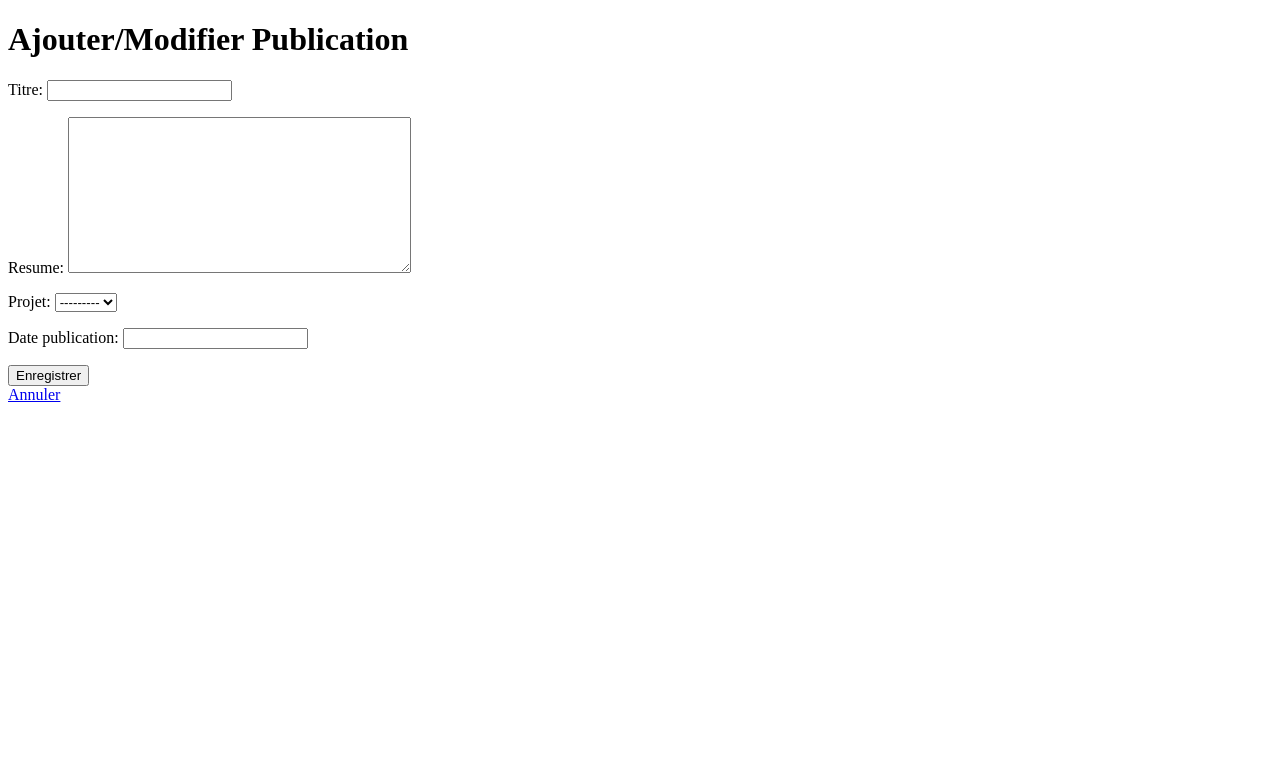
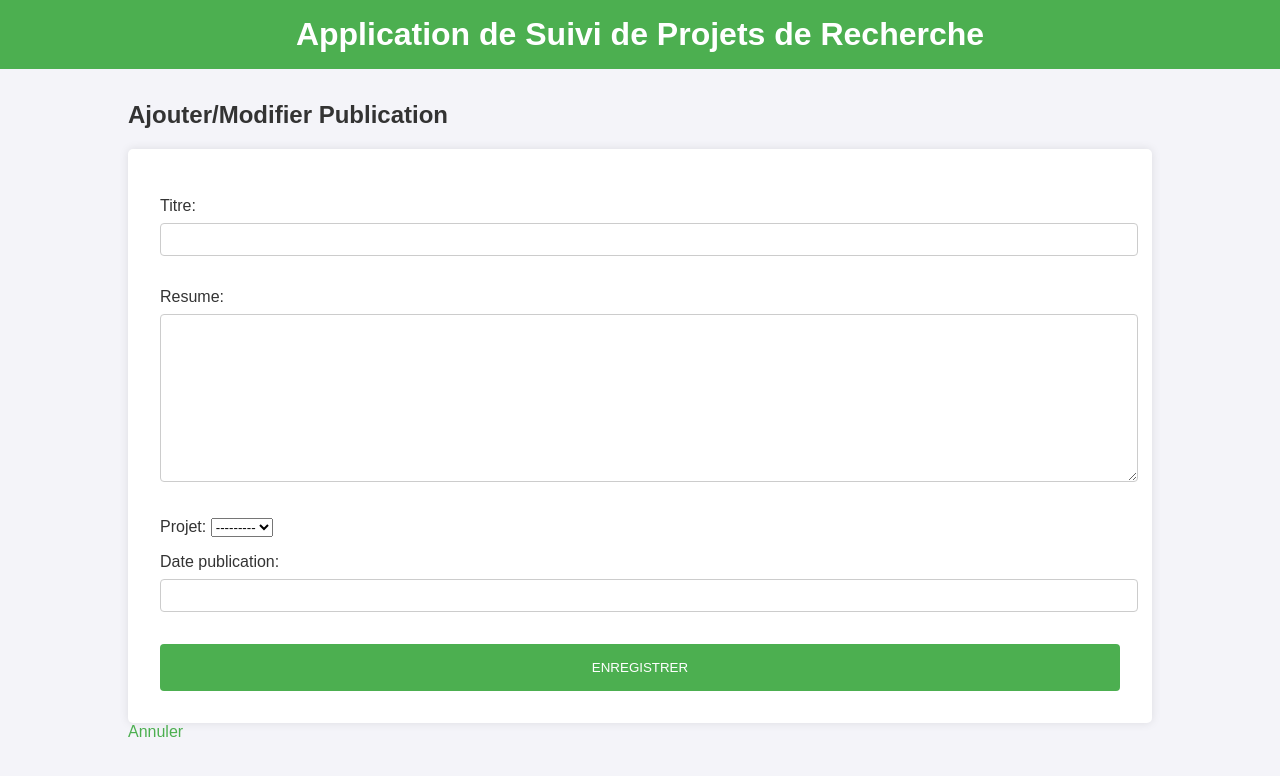
Before and after one commit to asalambarry/td-djangorestapi-BARRY-ABDOUL-SALAM, a Django app: page /publications/new/ in a window 1280 px wide. Shown: the top 776 px of the page. Run offline with Django 4.2, Linux system fonts and the light colour scheme; data that the repository does not hold is empty.

Commit message:
ajout de la page login, register, mise en style

```diff
--- a/research/forms.py
+++ b/research/forms.py
@@ -2,7 +2,18 @@
 
 from django import forms
 from .models import Chercheur, ProjetDeRecherche, Publication
+from django.contrib.auth.forms import UserCreationForm, AuthenticationForm
+from django.contrib.auth.models import User
 
+
+class SignUpForm(UserCreationForm):
+    class Meta:
+        model = User
+        fields = ['username', 'password1', 'password2']
+
+class LoginForm(AuthenticationForm):
+    username = forms.CharField(widget=forms.TextInput(attrs={'class': 'form-control'}))
+    password = forms.CharField(widget=forms.PasswordInput(attrs={'class': 'form-control'}))
 class ChercheurForm(forms.ModelForm):
     class Meta:
         model = Chercheur
--- /dev/null
+++ b/research/static/research/style.css
@@ -0,0 +1,95 @@
+/* static/research/style.css */
+
+body {
+    font-family: 'Arial', sans-serif;
+    background-color: #f4f4f9;
+    margin: 0;
+    padding: 0;
+    color: #333;
+}
+
+header {
+    background-color: #4CAF50;
+    color: white;
+    padding: 1rem 0;
+    text-align: center;
+    margin-bottom: 2rem;
+}
+
+h1 {
+    margin: 0;
+}
+
+.container {
+    width: 80%;
+    margin: 0 auto;
+}
+
+form {
+    background: white;
+    padding: 2rem;
+    border-radius: 5px;
+    box-shadow: 0 0 10px rgba(0, 0, 0, 0.1);
+}
+
+form h2 {
+    margin-top: 0;
+}
+
+form input[type="text"],
+form input[type="password"],
+form input[type="email"],
+form input[type="date"],
+form textarea {
+    width: 100%;
+    padding: 0.5rem;
+    margin: 0.5rem 0 1rem 0;
+    border: 1px solid #ccc;
+    border-radius: 4px;
+}
+
+form button {
+    background-color: #4CAF50;
+    color: white;
+    border: none;
+    padding: 1rem;
+    text-transform: uppercase;
+    cursor: pointer;
+    border-radius: 4px;
+    width: 100%;
+}
+
+form button:hover {
+    background-color: #45a049;
+}
+
+a {
+    color: #4CAF50;
+    text-decoration: none;
+}
+
+a:hover {
+    text-decoration: underline;
+}
+
+ul {
+    list-style-type: none;
+    padding: 0;
+}
+
+ul li {
+    background: white;
+    margin: 0.5rem 0;
+    padding: 1rem;
+    border-radius: 4px;
+    box-shadow: 0 0 10px rgba(0, 0, 0, 0.1);
+}
+
+ul li a {
+    margin-left: 1rem;
+    color: #4CAF50;
+}
+
+ul li a:hover {
+    text-decoration: underline;
+}
--- /dev/null
+++ b/research/templates/research/base.html
@@ -0,0 +1,20 @@
+<!-- templates/research/base.html -->
+<!DOCTYPE html>
+<html>
+
+<head>
+    <title>{% block title %}Mon Application{% endblock %}</title>
+    {% load static %}
+    <link rel="stylesheet" type="text/css" href="{% static 'research/style.css' %}">
+</head>
+
+<body>
+    <header>
+        <h1>{% block header %}Application de Suivi de Projets de Recherche{% endblock %}</h1>
+    </header>
+    <div class="container">
+        {% block content %}{% endblock %}
+    </div>
+</body>
+
+</html>
--- a/research/templates/research/publication_form.html
+++ b/research/templates/research/publication_form.html
@@ -1,18 +1,8 @@
 <!-- templates/research/publication_form.html -->
-<!DOCTYPE html>
-<html>
-
-<head>
-    <title>Ajouter/Modifier Publication</title>
-</head>
-
-<body>
-    <h1>Ajouter/Modifier Publication</h1>
-    <form method="post">
-        {% csrf_token %} {{ form.as_p }}
-        <button type="submit">Enregistrer</button>
-    </form>
-    <a href="{% url 'publication_list' %}">Annuler</a>
-</body>
-
-</html>
+{% extends 'research/base.html' %} {% block title %}Ajouter/Modifier Publication{% endblock %} {% block content %}
+<h2>Ajouter/Modifier Publication</h2>
+<form method="post">
+    {% csrf_token %} {{ form.as_p }}
+    <button type="submit">Enregistrer</button>
+</form>
+<a href="{% url 'publication_list' %}">Annuler</a> {% endblock %}
--- a/research/urls.py
+++ b/research/urls.py
@@ -8,10 +8,10 @@ from rest_framework_simplejwt.views import (
     TokenRefreshView,
 )
 from .views import (
-    home,
     create_chercheur, update_chercheur, delete_chercheur, list_chercheurs,
     create_projet, update_projet, delete_projet, list_projets,
-    create_publication, update_publication, delete_publication, list_publications
+    create_publication, update_publication, delete_publication, list_publications,
+    home, signup, login_view
 )
 router = DefaultRouter()
 router.register(r'chercheurs', ChercheurViewSet)
@@ -24,6 +24,8 @@ urlpatterns = [
     # path('', include(router.urls)),
 
     path('', home, name='home'),  # Route pour la page d'accueil
+    path('signup/', signup, name='signup'),
+    path('login/', login_view, name='login'),
     path('chercheurs/', list_chercheurs, name='chercheur_list'),
     path('chercheurs/new/', create_chercheur, name='chercheur_create'),
     path('chercheurs/<int:pk>/edit/', update_chercheur, name='chercheur_update'),
--- a/research/views.py
+++ b/research/views.py
@@ -28,8 +28,38 @@ from django.shortcuts import render, get_object_or_404, redirect
 from .forms import ChercheurForm, ProjetDeRechercheForm, PublicationForm
 from .models import Chercheur, ProjetDeRecherche, Publication
 
+from django.shortcuts import render, redirect
+from django.contrib.auth import login, authenticate
+from .forms import SignUpForm, LoginForm
+from django.contrib.auth.forms import AuthenticationForm
+
 def home(request):
     return render(request, 'research/home.html')
+
+def signup(request):
+    if request.method == 'POST':
+        form = SignUpForm(request.POST)
+        if form.is_valid():
+            user = form.save()
+            login(request, user)
+            return redirect('home')
+    else:
+        form = SignUpForm()
+    return render(request, 'research/signup.html', {'form': form})
+
+def login_view(request):
+    if request.method == 'POST':
+        form = LoginForm(request, data=request.POST)
+        if form.is_valid():
+            username = form.cleaned_data.get('username')
+            password = form.cleaned_data.get('password')
+            user = authenticate(username=username, password=password)
+            if user is not None:
+                login(request, user)
+                return redirect('home')
+    else:
+        form = LoginForm()
+    return render(request, 'research/login.html', {'form': form})
 
 # Chercheur Views
 def create_chercheur(request):
```
Also changed, not shown: research/templates/research/chercheur_confirm_delete.html (+8 -18 lines), research/templates/research/chercheur_form.html (+7 -17 lines), research/templates/research/chercheur_list.html (+3 -12 lines), research/templates/research/home.html (+8 -17 lines), research/templates/research/login.html (added, +9 -0 lines), research/templates/research/projet_confirm_delete.html (+8 -18 lines), research/templates/research/projet_form.html (+7 -17 lines), research/templates/research/projet_list.html (+3 -12 lines), research/templates/research/publication_confirm_delete.html (+8 -18 lines), research/templates/research/publication_list.html (+3 -12 lines), research/templates/research/signup.html (added, +9 -0 lines), research_tracker/settings.py (+11 -6 lines), db.sqlite3.
